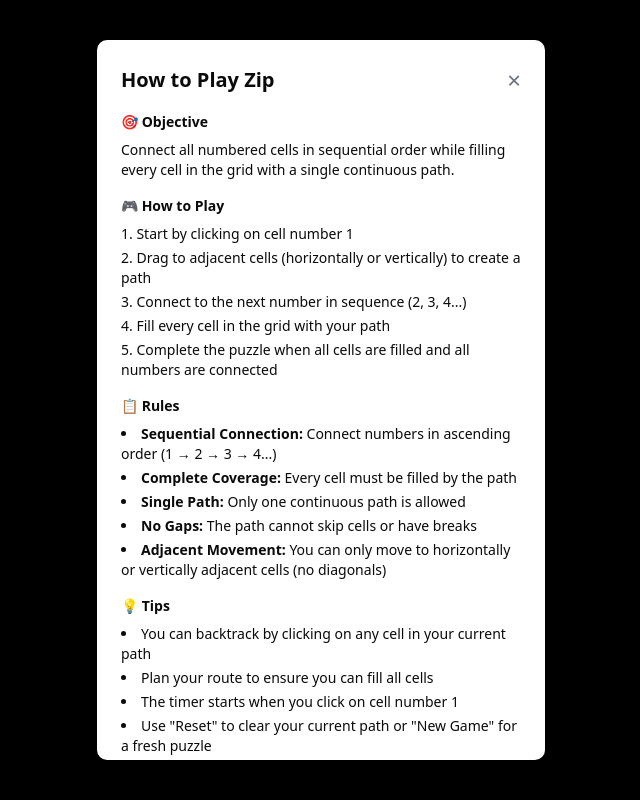
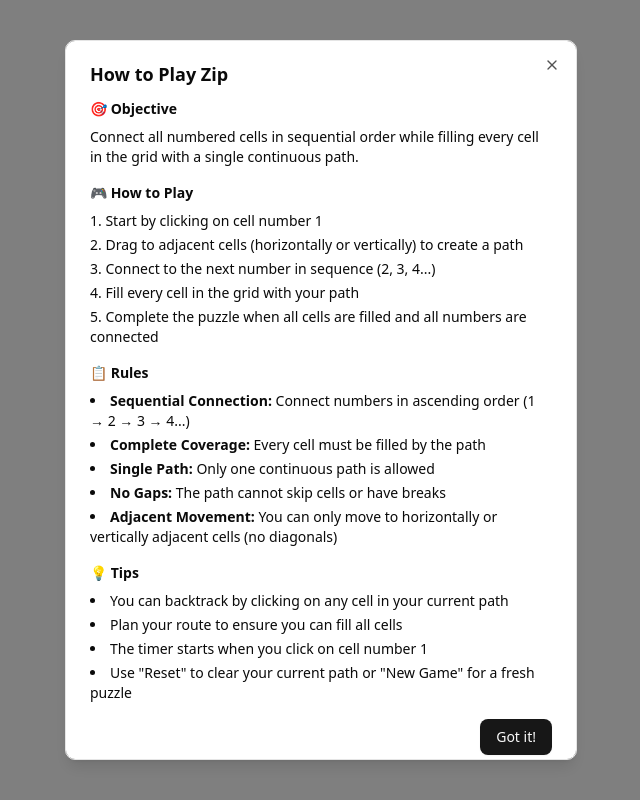
Before and after one commit to terror/zip, a React (Vite) app: page / in a window 1280 px wide. Both pictures are taken after a click on the button "Help". Shown: the whole page, without its empty margins (319-959 px from the left). Built offline with nearby package versions, Linux system fonts and the light colour scheme.

Commit message:
Use shadcn `Dialog` component for help component

```diff
--- a/package.json
+++ b/package.json
@@ -11,6 +11,7 @@
     "preview": "vite preview"
   },
   "dependencies": {
+    "@radix-ui/react-dialog": "^1.1.15",
     "@radix-ui/react-slot": "^1.2.3",
     "@tailwindcss/vite": "^4.1.12",
     "class-variance-authority": "^0.7.1",
--- a/src/components/HelpModal.tsx
+++ b/src/components/HelpModal.tsx
@@ -1,27 +1,31 @@
 import { useState } from 'react';
 import { Button } from './ui/button';
+import {
+  Dialog,
+  DialogContent,
+  DialogHeader,
+  DialogTitle,
+  DialogFooter,
+  DialogClose,
+} from './ui/dialog';
 
-interface HelpModalProps {
-  isOpen: boolean;
-  onClose: () => void;
-}
-
-export function HelpModal({ isOpen, onClose }: HelpModalProps) {
-  if (!isOpen) return null;
+export function HelpButton() {
+  const [isHelpOpen, setIsHelpOpen] = useState(false);
 
   return (
-    <div className="fixed inset-0 bg-black bg-opacity-50 flex items-center justify-center p-4 z-50">
-      <div className="bg-white rounded-lg max-w-md w-full max-h-[90vh] overflow-y-auto">
-        <div className="p-6">
-          <div className="flex justify-between items-center mb-4">
-            <h2 className="text-xl font-bold">How to Play Zip</h2>
-            <button
-              onClick={onClose}
-              className="text-gray-500 hover:text-gray-700 text-2xl"
+    <Dialog open={isHelpOpen} onOpenChange={setIsHelpOpen}>
+      <Button
+        variant="outline"
+        onClick={() => setIsHelpOpen(true)}
+        className="rounded px-4 py-3 text-base sm:text-sm touch-manipulation"
       >
-              ×
-            </button>
-          </div>
+        Help
+      </Button>
+
+      <DialogContent className="max-w-md max-h-[90vh] overflow-y-auto">
+        <DialogHeader>
+          <DialogTitle>How to Play Zip</DialogTitle>
+        </DialogHeader>
 
         <div className="space-y-4 text-sm">
           <div>
@@ -62,28 +66,12 @@
           </div>
         </div>
 
-          <div className="mt-6 flex justify-end">
-            <Button onClick={onClose}>Got it!</Button>
-          </div>
-        </div>
-      </div>
-    </div>
+        <DialogFooter>
+          <DialogClose asChild>
+            <Button>Got it!</Button>
+          </DialogClose>
+        </DialogFooter>
+      </DialogContent>
+    </Dialog>
   );
 }
-
-export function HelpButton() {
-  const [isHelpOpen, setIsHelpOpen] = useState(false);
-
-  return (
-    <>
-      <Button
-        variant="outline"
-        onClick={() => setIsHelpOpen(true)}
-        className="rounded px-4 py-3 text-base sm:text-sm touch-manipulation"
-      >
-        Help
-      </Button>
-      <HelpModal isOpen={isHelpOpen} onClose={() => setIsHelpOpen(false)} />
-    </>
-  );
-}
--- /dev/null
+++ b/src/components/ui/dialog.tsx
@@ -0,0 +1,141 @@
+import * as React from "react"
+import * as DialogPrimitive from "@radix-ui/react-dialog"
+import { XIcon } from "lucide-react"
+
+import { cn } from "@/lib/utils"
+
+function Dialog({
+  ...props
+}: React.ComponentProps<typeof DialogPrimitive.Root>) {
+  return <DialogPrimitive.Root data-slot="dialog" {...props} />
+}
+
+function DialogTrigger({
+  ...props
+}: React.ComponentProps<typeof DialogPrimitive.Trigger>) {
+  return <DialogPrimitive.Trigger data-slot="dialog-trigger" {...props} />
+}
+
+function DialogPortal({
+  ...props
+}: React.ComponentProps<typeof DialogPrimitive.Portal>) {
+  return <DialogPrimitive.Portal data-slot="dialog-portal" {...props} />
+}
+
+function DialogClose({
+  ...props
+}: React.ComponentProps<typeof DialogPrimitive.Close>) {
+  return <DialogPrimitive.Close data-slot="dialog-close" {...props} />
+}
+
+function DialogOverlay({
+  className,
+  ...props
+}: React.ComponentProps<typeof DialogPrimitive.Overlay>) {
+  return (
+    <DialogPrimitive.Overlay
+      data-slot="dialog-overlay"
+      className={cn(
+        "data-[state=open]:animate-in data-[state=closed]:animate-out data-[state=closed]:fade-out-0 data-[state=open]:fade-in-0 fixed inset-0 z-50 bg-black/50",
+        className
+      )}
+      {...props}
+    />
+  )
+}
+
+function DialogContent({
+  className,
+  children,
+  showCloseButton = true,
+  ...props
+}: React.ComponentProps<typeof DialogPrimitive.Content> & {
+  showCloseButton?: boolean
+}) {
+  return (
+    <DialogPortal data-slot="dialog-portal">
+      <DialogOverlay />
+      <DialogPrimitive.Content
+        data-slot="dialog-content"
+        className={cn(
+          "bg-background data-[state=open]:animate-in data-[state=closed]:animate-out data-[state=closed]:fade-out-0 data-[state=open]:fade-in-0 data-[state=closed]:zoom-out-95 data-[state=open]:zoom-in-95 fixed top-[50%] left-[50%] z-50 grid w-full max-w-[calc(100%-2rem)] translate-x-[-50%] translate-y-[-50%] gap-4 rounded-lg border p-6 shadow-lg duration-200 sm:max-w-lg",
+          className
+        )}
+        {...props}
+      >
+        {children}
+        {showCloseButton && (
+          <DialogPrimitive.Close
+            data-slot="dialog-close"
+            className="ring-offset-background focus:ring-ring data-[state=open]:bg-accent data-[state=open]:text-muted-foreground absolute top-4 right-4 rounded-xs opacity-70 transition-opacity hover:opacity-100 focus:ring-2 focus:ring-offset-2 focus:outline-hidden disabled:pointer-events-none [&_svg]:pointer-events-none [&_svg]:shrink-0 [&_svg:not([class*='size-'])]:size-4"
+          >
+            <XIcon />
+            <span className="sr-only">Close</span>
+          </DialogPrimitive.Close>
+        )}
+      </DialogPrimitive.Content>
+    </DialogPortal>
+  )
+}
+
+function DialogHeader({ className, ...props }: React.ComponentProps<"div">) {
+  return (
+    <div
+      data-slot="dialog-header"
+      className={cn("flex flex-col gap-2 text-center sm:text-left", className)}
+      {...props}
+    />
+  )
+}
+
+function DialogFooter({ className, ...props }: React.ComponentProps<"div">) {
+  return (
+    <div
+      data-slot="dialog-footer"
+      className={cn(
+        "flex flex-col-reverse gap-2 sm:flex-row sm:justify-end",
+        className
+      )}
+      {...props}
+    />
+  )
+}
+
+function DialogTitle({
+  className,
+  ...props
+}: React.ComponentProps<typeof DialogPrimitive.Title>) {
+  return (
+    <DialogPrimitive.Title
+      data-slot="dialog-title"
+      className={cn("text-lg leading-none font-semibold", className)}
+      {...props}
+    />
+  )
+}
+
+function DialogDescription({
+  className,
+  ...props
+}: React.ComponentProps<typeof DialogPrimitive.Description>) {
+  return (
+    <DialogPrimitive.Description
+      data-slot="dialog-description"
+      className={cn("text-muted-foreground text-sm", className)}
+      {...props}
+    />
+  )
+}
+
+export {
+  Dialog,
+  DialogClose,
+  DialogContent,
+  DialogDescription,
+  DialogFooter,
+  DialogHeader,
+  DialogOverlay,
+  DialogPortal,
+  DialogTitle,
+  DialogTrigger,
+}
```
Also changed, not shown: 1 other file (tests, documents, lock files or other folders). Lines whose indentation alone changed are shown as unchanged.
